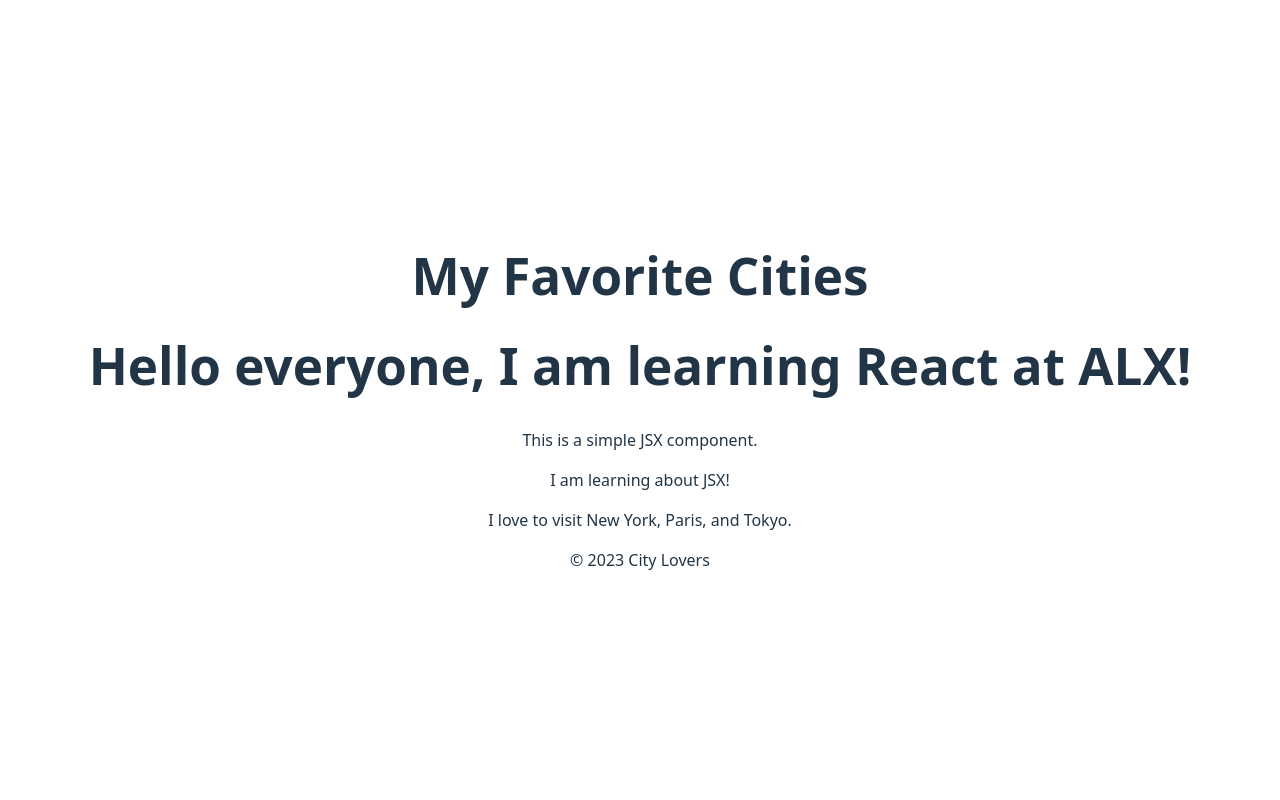
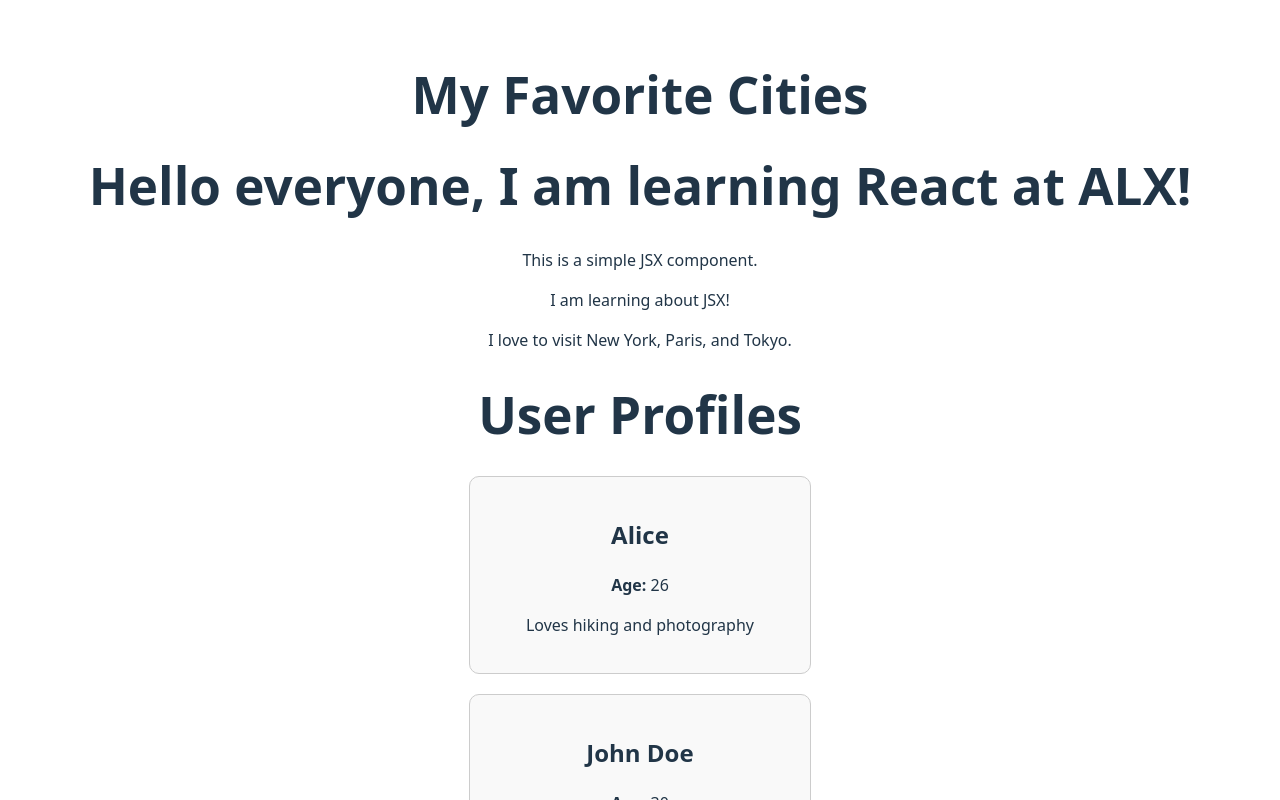
Before and after one commit to Lungelo957/alx-fe-reactjs, a React (Vite) app in the folder alx-react-app/: page / in a window 1280 px wide. Shown: the top 800 px of the page. Built offline with nearby package versions, Linux system fonts and the light colour scheme.

Commit message:
Added UserProfile component using props

```diff
--- a/alx-react-app/src/App.jsx
+++ b/alx-react-app/src/App.jsx
@@ -6,6 +6,8 @@ import WelcomeMessage from './components/WelcomeMessage';
 import Header from './components/Header';
 import MainContent from './components/MainContent';
 import Footer from './components/Footer';
+import React from 'react';
+import UserProfile from './components/UserProfile';
 
 function App() {
 
@@ -15,9 +17,24 @@ function App() {
       <Header />
       <WelcomeMessage />
       <MainContent />
+
+      <h1 style={{ textAlign: 'center' }}>User Profiles</h1>
+
+      {/* ✅ Use UserProfile with props */}
+      <UserProfile
+        name="Alice"
+        age="26"
+        bio="Loves hiking and photography"
+      />
+
+      <UserProfile
+        name="John Doe"
+        age="30"
+        bio="Software engineer who enjoys coding and traveling"
+      />
       <Footer />
+    </div>
 
-    </div>
   )
 }
 
--- /dev/null
+++ b/alx-react-app/src/components/UserProfile.jsx
@@ -0,0 +1,22 @@
+// src/components/UserProfile.jsx
+import React from 'react';
+
+const UserProfile = (props) => {
+  return (
+    <div style={{
+      border: '1px solid #ccc',
+      padding: '20px',
+      borderRadius: '10px',
+      maxWidth: '300px',
+      margin: '20px auto',
+      textAlign: 'center',
+      backgroundColor: '#f9f9f9'
+    }}>
+      <h2>{props.name}</h2>
+      <p><strong>Age:</strong> {props.age}</p>
+      <p>{props.bio}</p>
+    </div>
+  );
+};
+
+export default UserProfile;
```
